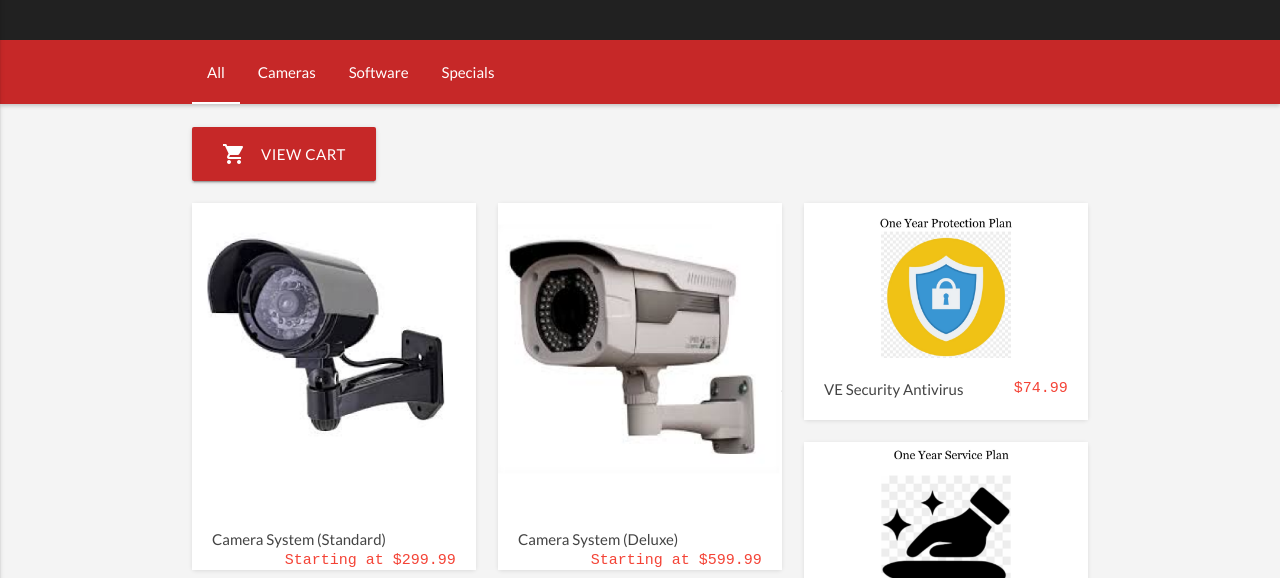
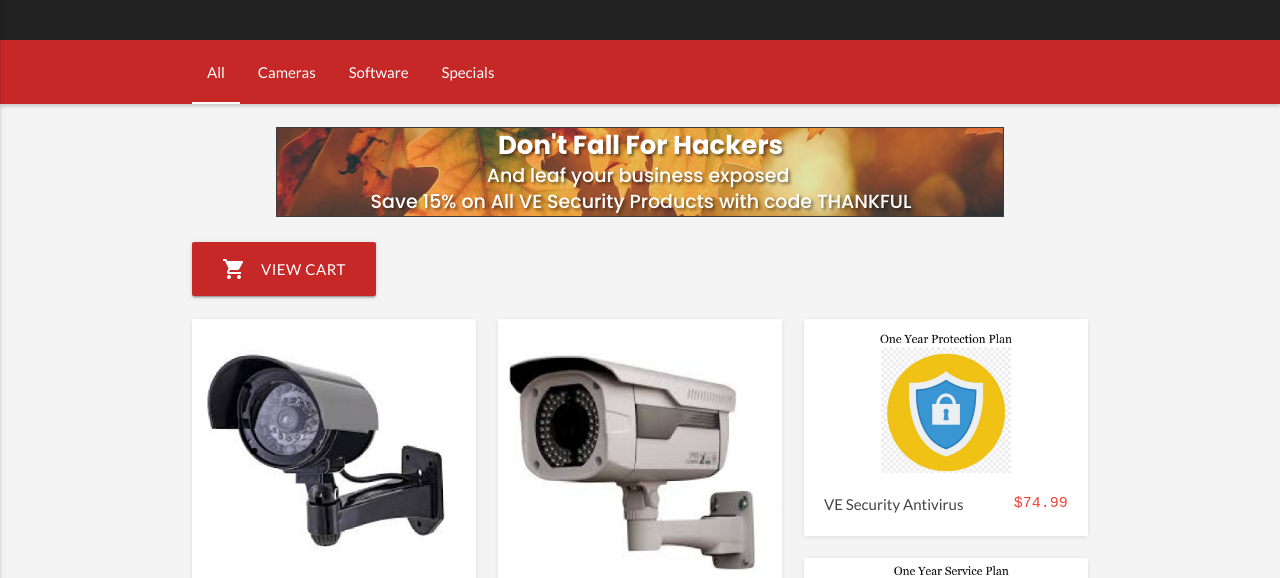
Before and after one commit to VESecurity/vesecurity.github.io, a website: page index.html in a window 1280 px wide. Shown: the part 222-800 px from the top of the page. Drawn offline with nearby package versions, Linux system fonts and the light colour scheme.

Commit message:
Banner
: )

```diff
--- a/index.html
+++ b/index.html
@@ -77,6 +77,9 @@
   <!-- Gallery -->
   <div id="portfolio" class="section gray">
     <div class="container">
+      <div class="row center">
+        <img class="responsive-img" src="img/promo/thankful.jpg">
+      </div>
       <a class="btn btn-large red darken-3"><i class="material-icons left">shopping_cart</i>View Cart</a><br><br>
       <div class="gallery row">
 
```
Also changed, not shown: img/promo/thankful.jpg (added).
